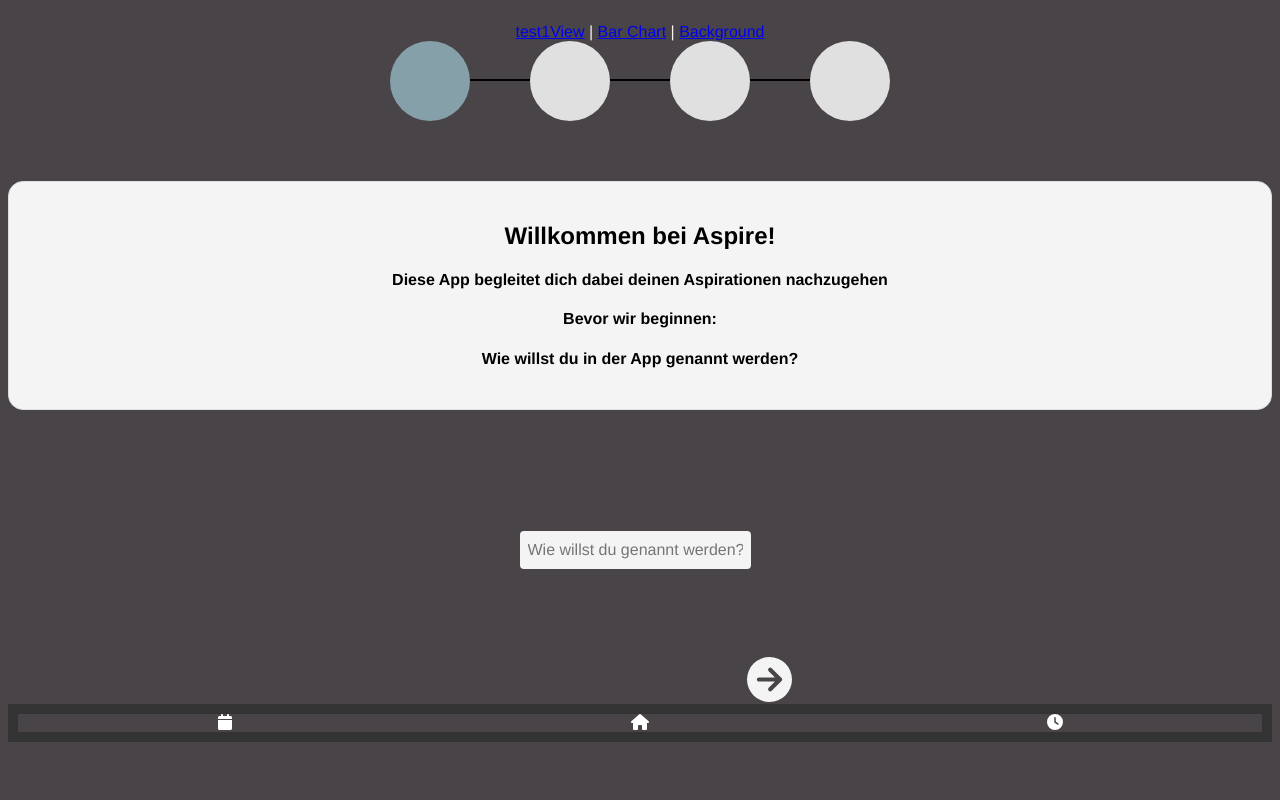
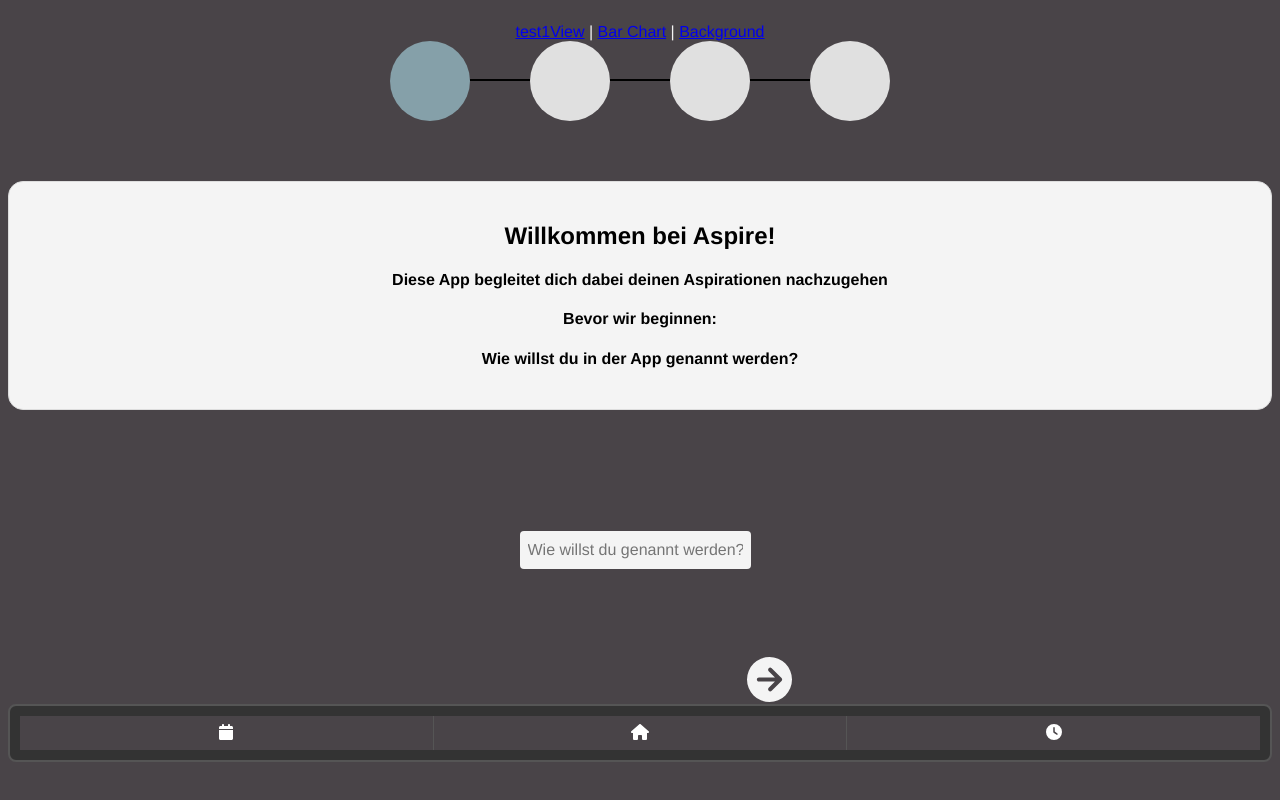
Before and after one commit to Damagefish/Reflektierte-Techniknutzung, a Vue app: page / in a window 1280 px wide. Built offline with nearby package versions, Linux system fonts and the light colour scheme.

Commit message:
footer design

```diff
--- a/src/components/FooterComp.vue
+++ b/src/components/FooterComp.vue
@@ -1,8 +1,14 @@
 <template>
   <div class="footer">
-    <div class="footer-section"> <font-awesome-icon :icon="['fas', 'calendar']" @click="$router.push('/meilensteine-waehlen')"/></div>
-    <div class="footer-section"> <font-awesome-icon :icon="['fas', 'house']" @click="$router.push('/mainscreen')"/></div>
-    <div class="footer-section"> <font-awesome-icon :icon="['fas', 'clock']" @click="$router.push('/checkIn1View')"/></div>
+    <div class="footer-section">
+      <font-awesome-icon :icon="['fas', 'calendar']" @click="$router.push('/meilensteine-waehlen')"/>
+    </div>
+    <div class="footer-section">
+      <font-awesome-icon :icon="['fas', 'house']" @click="$router.push('/mainscreen')"/>
+    </div>
+    <div class="footer-section">
+      <font-awesome-icon :icon="['fas', 'clock']" @click="$router.push('/checkIn1View')"/>
+    </div>
   </div>
 </template>
 
@@ -20,10 +26,18 @@ export default {
   background-color: #333;
   color: white;
   padding: 10px;
+  border: 2px solid #555;
+  border-radius: 8px;
 }
 
 .footer-section {
   flex: 1;
   text-align: center;
+  padding: 8px;
+  border-right: 1px solid #555;
+}
+
+.footer-section:last-child {
+  border-right: none;
 }
 </style>
```
